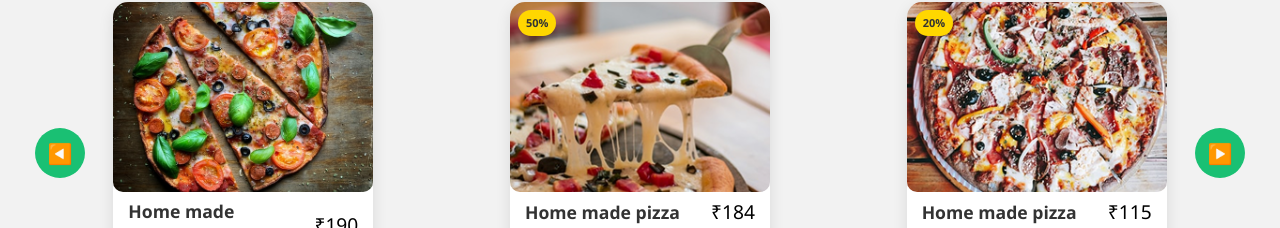
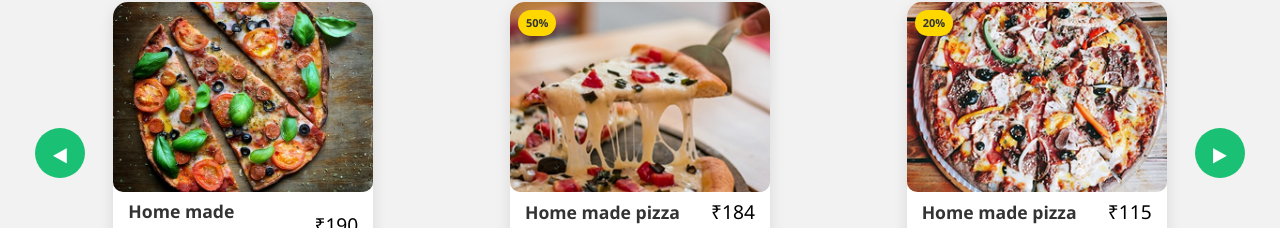
Before and after one commit to gowthamkskcet/food-order-frontend-, a plain HTML site: page index.html in a window 1280 px wide. Shown: the part 2114-2342 px from the top of the page. Drawn offline with Linux system fonts and the light colour scheme.

Commit message:
Add files via upload

```diff
--- a/index.html
+++ b/index.html
@@ -231,7 +231,7 @@
             <div class="container">
                 <h2 class="section-title popular-title">Popular Items</h2>
                 <div class="carousel-container">
-                    <button class="carousel-nav prev">◀️</button>
+                    <button class="carousel-nav prev">◀︎</button>
                     <div class="carousel" id="popularCarousel">
                         <div class="food-card">
                             <div class="food-image">
@@ -278,7 +278,7 @@
                             </div>
                         </div>
                     </div>
-                    <button class="carousel-nav next">▶️</button>
+                    <button class="carousel-nav next">▶︎</button>
                 </div>
                 <button class="request-btn">Request a Dish</button>
             </div>
```
